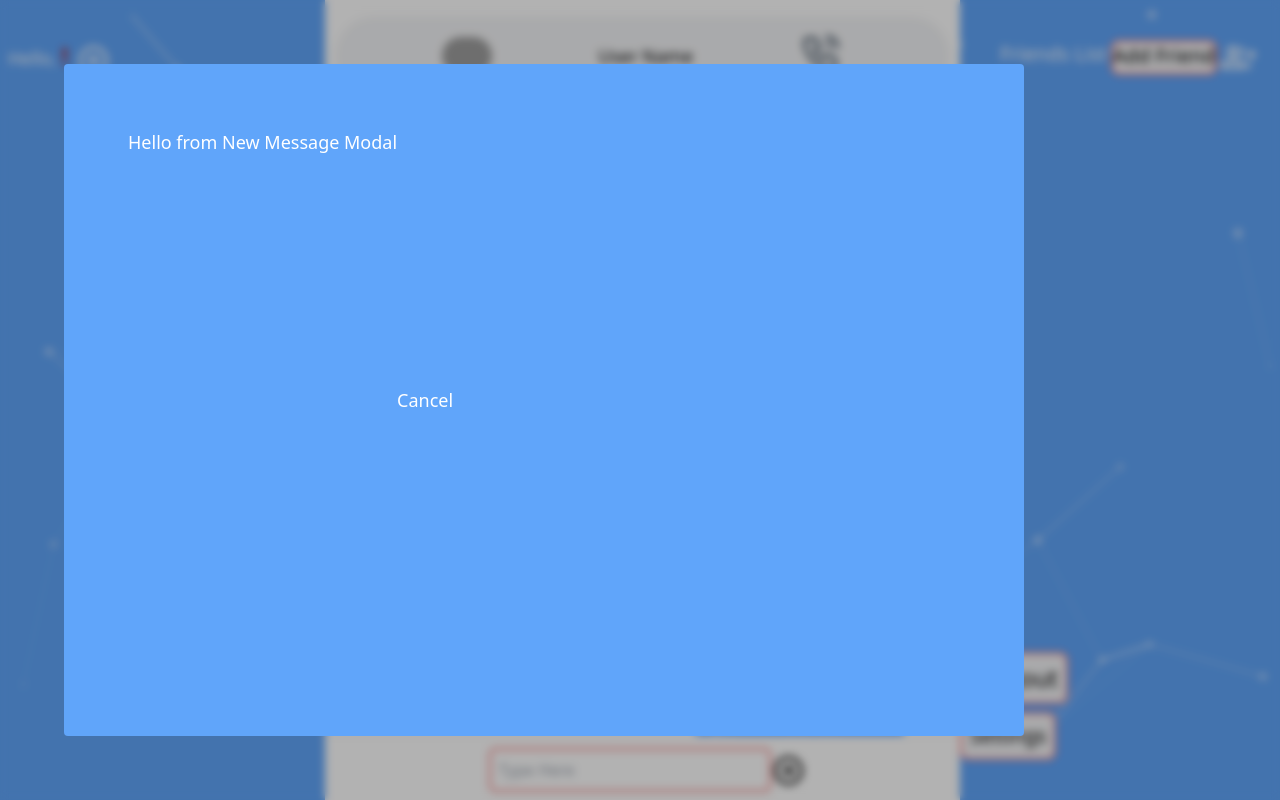
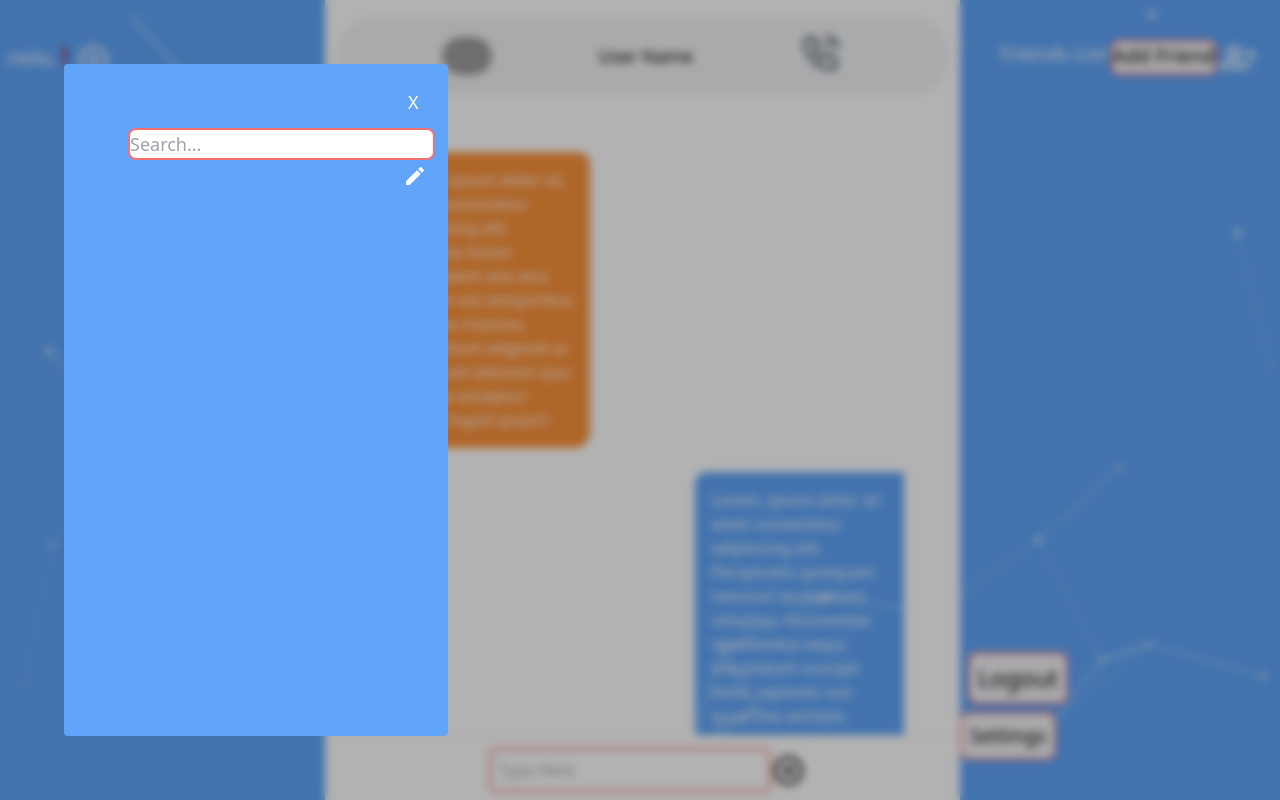
Before and after one commit to tomasdepiano/Chat-App, a React (Vite) app: page /welcome in a window 1280 px wide. Both pictures are taken after a click on the button 93 px from the left and 60 px from the top of the page. Built offline with nearby package versions, Linux system fonts and the light colour scheme; no server answers; grey boxes are pictures that could not be loaded.

Commit message:
Made the newMessage Modal looks a little better; made it into a smaller box and added an X button, search bar and compose message icon; still need to do a lot more work on this

```diff
--- a/src/modals/NewMessageModal.jsx
+++ b/src/modals/NewMessageModal.jsx
@@ -1,16 +1,33 @@
 import React from "react";
+import CreateIcon from "@mui/icons-material/Create";
 
 export default function NewMessageModal({ visible, onClose }) {
   if (!visible) return null;
 
   return (
     <>
-      <div className="flex fixed inset-0 bg-black bg-opacity-30 backdrop-blur-sm z-[1] ">
-        <div className="bg-blue-400 py-16 px-16 rounded flex  w-[75%] mx-16 my-16">
-          <h1>Hello from New Message Modal</h1>
-          <button onClick={onClose}>Cancel</button>
-        </div>
-      </div>
+      <main className="flex fixed inset-0 bg-black bg-opacity-30 backdrop-blur-sm z-[1] ">
+        <section className="bg-blue-400 py-16 px-16 rounded  w-[30%] mx-16 my-16">
+          <div className="flex w-96 rounded ">
+            <input
+              className="border-2 border-red-400 rounded-lg w-[80%] text-black"
+              type="search"
+              name="search"
+              id="search"
+              placeholder="Search..."
+            />
+          </div>
+          <div className="fixed right-2/3 ">
+            <CreateIcon />
+          </div>
+          <button
+            className="  rounded-lg text-white p-2 fixed top-20 right-2/3  "
+            onClick={onClose}
+          >
+            X
+          </button>
+        </section>
+      </main>
     </>
   );
 }
--- a/src/pages/WelcomePage.jsx
+++ b/src/pages/WelcomePage.jsx
@@ -1,40 +1,22 @@
-import { useEffect, useState } from 'react';
-import { useNavigate } from 'react-router-dom';
-import { useSelector } from 'react-redux';
+import { useEffect } from "react";
+import { useSelector } from "react-redux";
+import io from "socket.io-client";
+import Chats from "../components/Chats.jsx";
+import Messages from "../components/Messages.jsx";
+import FriendsList from "../components/FriendsList.jsx";
 
-// import Avatar from '../components/Avatar.jsx';
-
-import io from 'socket.io-client';
-
-import useOpenCloseModal from '../hooks/useOpenCloseModal';
-import Chats from '../components/Chats.jsx';
-import Messages from '../components/Messages.jsx';
-import FriendsList from '../components/FriendsList.jsx';
-
-const socket = io('http://localhost:3500', {
-  transports: ['websocket'],
+const socket = io("http://localhost:3500", {
+  transports: ["websocket"],
 });
 
 export default function WelcomePage() {
   const user = useSelector((state) => state.user);
 
-  const [showModal, setShowModal, closeModal] = useOpenCloseModal(false);
-
-  const navigate = useNavigate();
-
-  function SettingsPageResponsive() {
-    navigate('/settings2');
-  }
-
-  function ResponsiveLogoutButton() {
-    navigate('/');
-  }
-
   useEffect(() => {
-    socket.on('connect', () => {
-      console.log('Connected');
+    socket.on("connect", () => {
+      console.log("Connected");
     });
-    socket.on('receive_message', (data) => {
+    socket.on("receive_message", (data) => {
       setMessageReceived(data.message);
     });
   }, []);
```
Also changed, not shown: src/components/FriendsList.jsx (+10 -11 lines).
